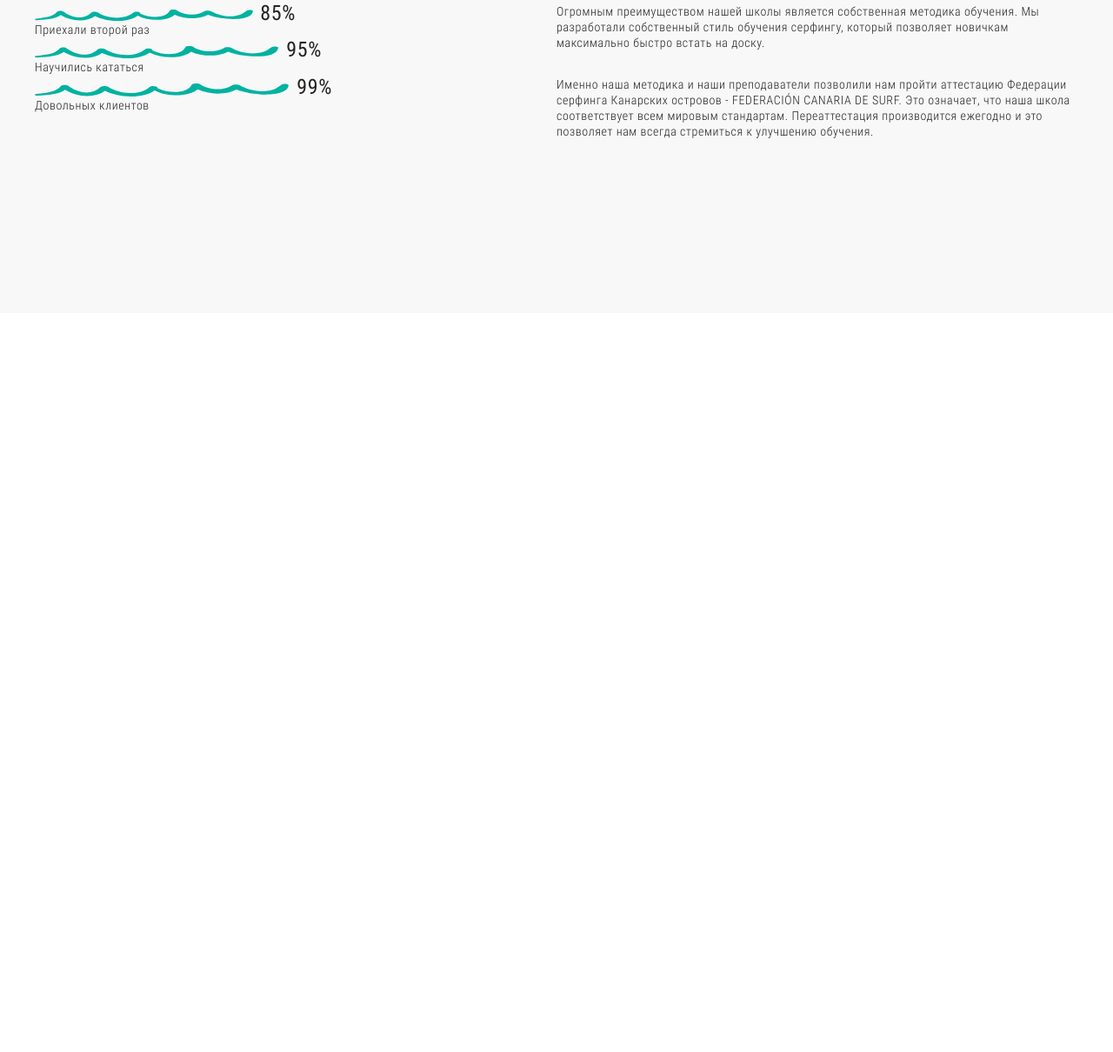
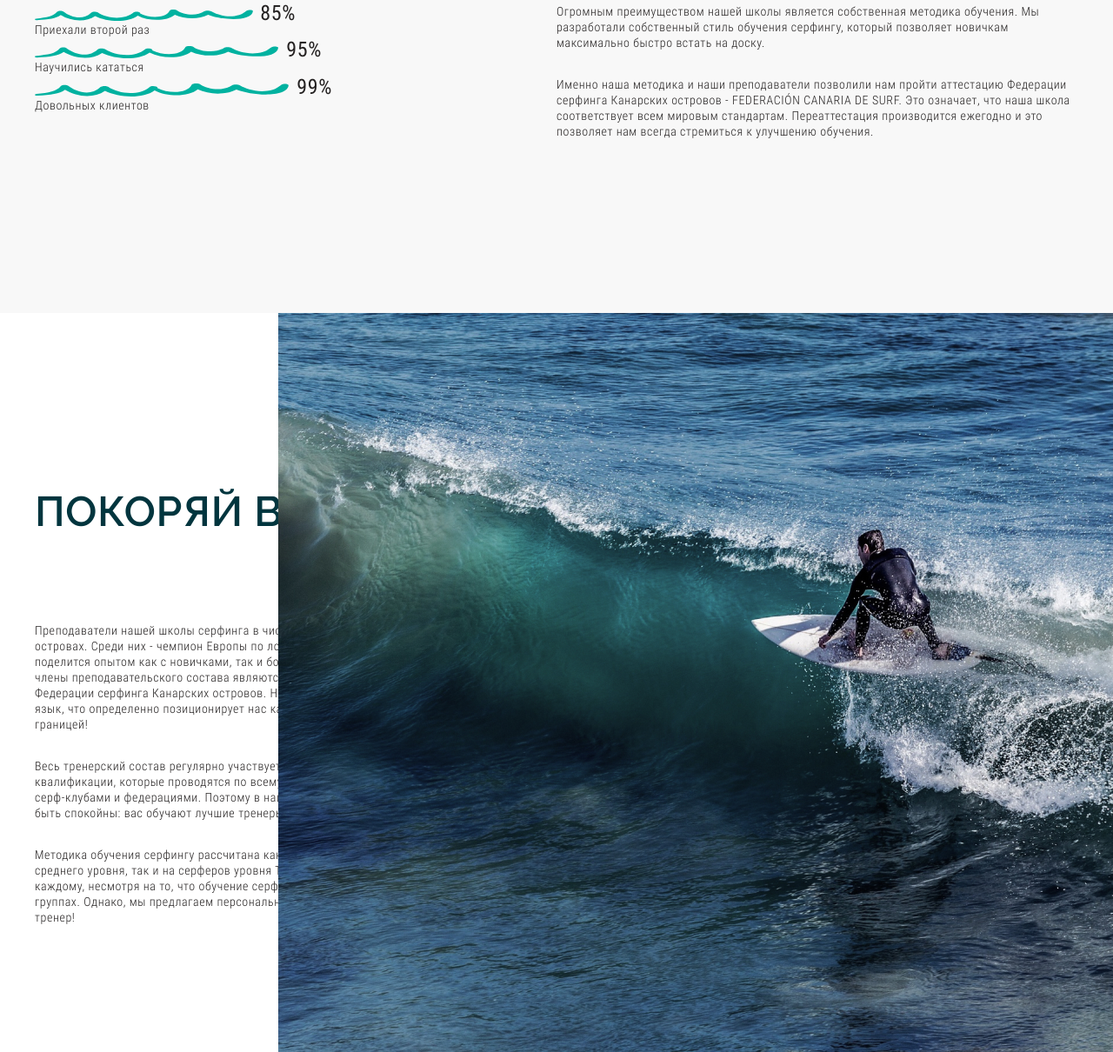
Before and after one commit to alienat3d/wawe, a website: page app/index.html in a window 1280 px wide. Shown: the part 2581-3791 px from the top of the page at 87% size. Before the commit the page ends 2941 px from the top, so only its background shows below. Drawn offline with nearby package versions, Linux system fonts and the light colour scheme; files that its build step writes are made by us from their sources.

Commit message:
about-teachers

```diff
--- a/app/index.html
+++ b/app/index.html
@@ -234,6 +234,27 @@
       </div>
     </section>
     <!-- === / ABOUT-SCHOOL === -->
+
+    <!-- === ABOUT-TEACHERS === -->
+    <section class="about-teachers">
+        <div class="container">
+          <h2 class="about-teachers__info-title  title">
+            ПОКОРЯЙ ВЕРШИНЫ
+          </h2>
+          <p class="about-teachers__info-text">
+            Преподаватели нашей школы серфинга в числе лучших серферов на Канарских островах. Среди них - чемпион Европы по лонгборду, который с радостью поделится опытом как с новичками, так и более опытными серферами.
+            Все члены преподавательского состава являются сертифицированными членами Федерации серфинга Канарских островов. Некоторые из них знают русский язык, что определенно позиционирует нас как русскую школу серфинга за границей!
+          </p>
+          <p class="about-teachers__info-text">
+            Весь тренерский состав регулярно участвует в семинарах и курсах повышения квалификации, которые проводятся по всему миру различными известными серф-клубами и федерациями. Поэтому в нашей школе серфинга вы можете быть спокойны: вас обучают лучшие тренеры!
+          </p>
+          <p class="about-teachers__info-text">
+            Методика обучения серфингу рассчитана как на новичков, на серферов среднего уровня, так и на серферов уровня ТОП. Тренеры находят подход к каждому, несмотря на то, что обучение серфингу в нашей школе производится в группах. Однако, мы предлагаем персональные уроки серфинга - только вы и тренер!
+          </p>
+        </div>
+      <img class="about-teachers__image" src="images/about-teachers-background.jpg" alt="мужчина сёрфер">
+    </section>
+    <!-- === / ABOUT-TEACHERS === -->
   </main>
 
   <footer class="footer">
--- a/app/scss/style.scss
+++ b/app/scss/style.scss
@@ -239,3 +239,29 @@
   }
 }
 // === / ABOUT-SCHOOL ===
+
+// === ABOUT-TEACHERS ===
+.about-teachers {
+  position: relative;
+  padding: 200px 0 146px;
+
+  &__info-title {
+    margin: 0 0 100px;
+  }
+
+  &__info-text {
+    max-width: 510px;
+    & + & {
+      margin-top: 30px;
+    }
+  }
+
+  &__image {
+    position: absolute;
+    top: 0;
+    right: 0;
+    max-width: 960px;
+    background-color: $title;
+  }
+}
+// === / ABOUT-TEACHERS ===
```
Also changed, not shown: app/images/about-teachers-background.jpg (added).
